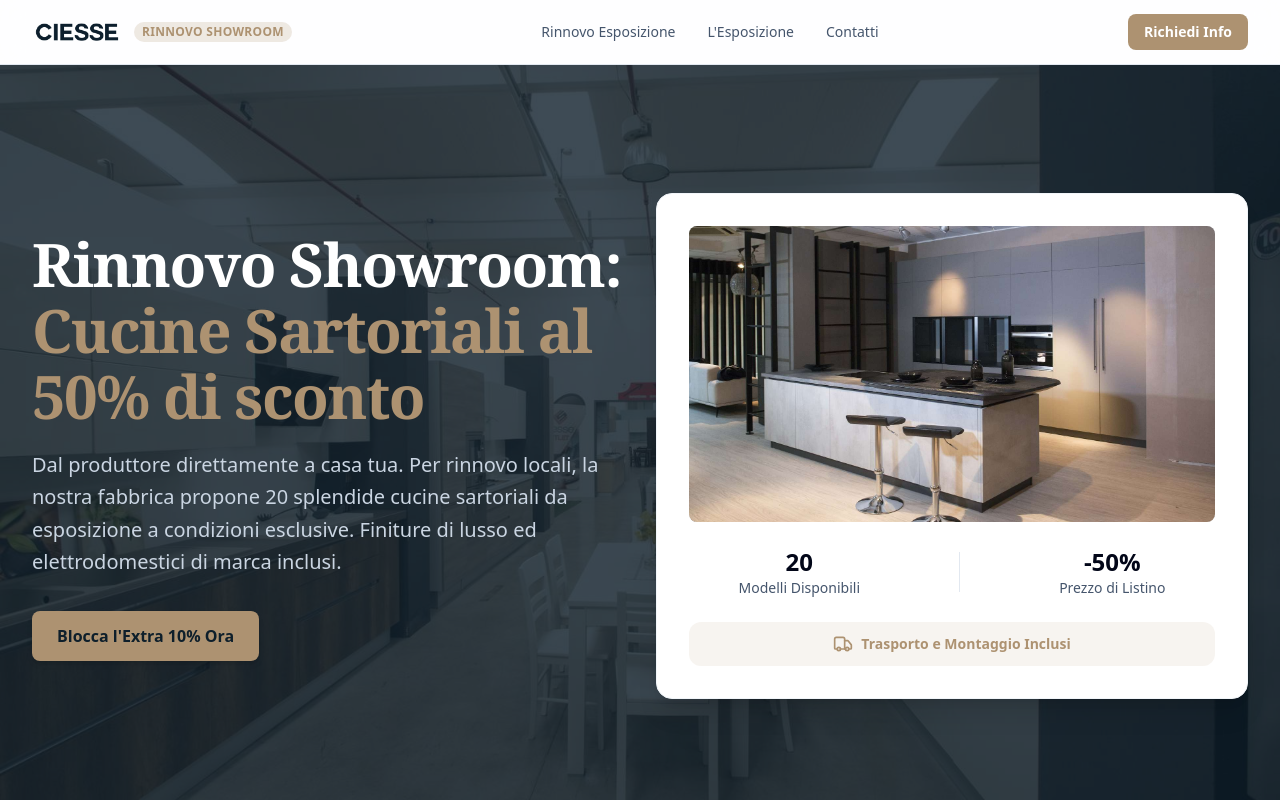
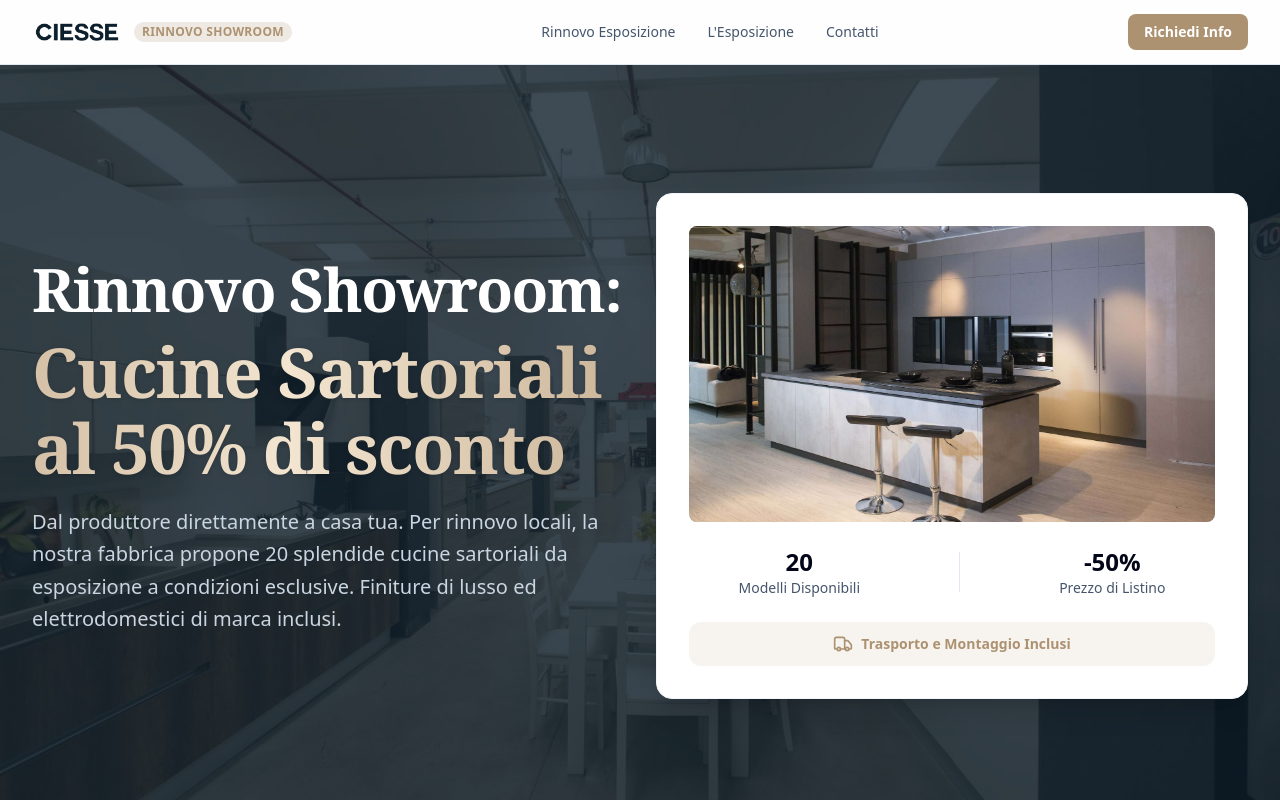
Before and after one commit to CreativiaStudio/ciessehome, a Next.js app: page / in a window 1280 px wide. Shown: the top 800 px of the page. Built offline with nearby package versions, Linux system fonts and the light colour scheme.

Commit message:
style: Rimossa CTA da Hero e reso testo 50% più impattante con animazione gradiente

```diff
--- a/app/globals.css
+++ b/app/globals.css
@@ -9,3 +9,13 @@ body {
   background-color: var(--background);
   color: var(--foreground);
 }
+
+@keyframes gradientMove {
+  0% { background-position: 0% 50%; }
+  50% { background-position: 100% 50%; }
+  100% { background-position: 0% 50%; }
+}
+
+@utility animate-gradient {
+  animation: gradientMove 4s ease-in-out infinite;
+}
--- a/app/page.tsx
+++ b/app/page.tsx
@@ -272,20 +272,14 @@ export default function Home() {
               >
                 <h1 className="text-4xl tracking-tight font-extrabold text-white sm:text-5xl lg:text-[3.25rem] xl:text-[3.75rem] font-serif leading-none lg:leading-[1.1]">
                   Rinnovo Showroom:
-                  <span className="block text-[#ad9271]">Cucine Sartoriali al 50% di sconto</span>
+                  <span className="block mt-3 text-transparent bg-clip-text bg-gradient-to-r from-[#ad9271] via-[#f3e5d0] to-[#ad9271] bg-[length:200%_auto] animate-gradient text-[1.15em] font-black drop-shadow-sm">
+                    Cucine Sartoriali al 50% di sconto
+                  </span>
                 </h1>
                 <p className="mt-4 text-base text-slate-300 sm:mt-5 sm:text-xl lg:text-lg xl:text-xl leading-relaxed">
                   Dal produttore direttamente a casa tua. Per rinnovo locali, la nostra fabbrica propone {kitchens.length} splendide cucine sartoriali da esposizione a condizioni esclusive. Finiture di lusso ed elettrodomestici di marca inclusi.
                 </p>
-                <div className="mt-8 sm:max-w-lg sm:mx-auto sm:text-center lg:text-left lg:mx-0">
-                  <a
-                    href="#contact"
-                    className="inline-flex items-center justify-center px-6 py-3 border border-transparent text-base font-bold rounded-lg text-[#0e1f2b] bg-[#ad9271] hover:bg-[#967d5f] hover:text-white transition-colors shadow-md hover:shadow-lg"
-                  >
-                    Blocca l'Extra 10% Ora
-                  </a>
-                </div>
-              </motion.div>
+                </motion.div>
               <div className="mt-12 lg:mt-0 lg:col-span-6">
                 <motion.div
                   className="bg-white p-8 rounded-2xl shadow-xl border border-slate-100"
```
